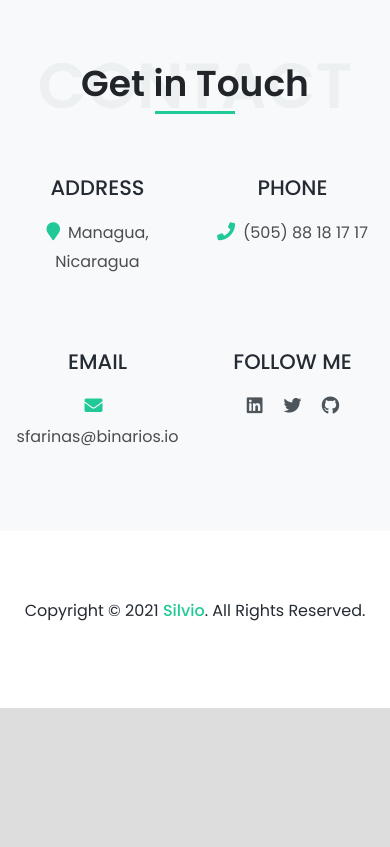
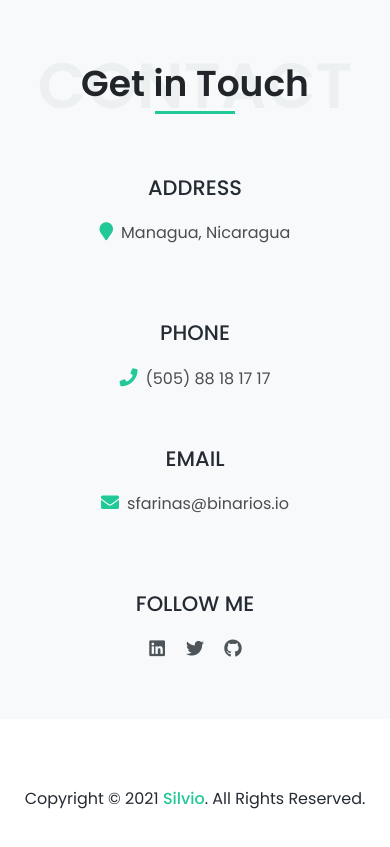
Before and after one commit to sjfarinas/sjfarinas.github.io, a plain HTML site: page index.html in a window 390 px wide. Shown: the part 5780-6627 px from the top of the page. Before the commit the page ends 6488 px from the top, so only its background shows below. Drawn offline with Linux system fonts and the light colour scheme.

Commit message:
fix responsive contact section

```diff
--- a/index.html
+++ b/index.html
@@ -329,20 +329,20 @@
           <p class="text-9 text-dark fw-600 position-absolute w-100 align-self-center lh-base mb-0">Get in Touch<span class="heading-separator-line border-bottom border-3 border-primary d-block mx-auto"></span> </p>
         </div>
         <!-- Heading end-->
-        <div class="row gy-5">
-          <div class="col col-xl-3 order-1 order-md-0 text-center text-md-start">
+        <div class="row gy-5 justify-content-md-between">
+          <div class="col-md-auto order-1 order-md-0 text-center text-md-start">
             <h2 class="mb-3 text-5 text-uppercase">Address</h2>
             <p class="text-3 mb-4"><span class="text-primary text-4 me-2"><i class="fa fa-map-marker"></i></span>Managua, Nicaragua</p>
           </div>
-          <div class="col col-xl-3 order-1 order-md-0 text-center text-md-start">
+          <div class="col-md-auto order-1 order-md-0 text-center text-md-start">
             <h2 class="mb-3 text-5 text-uppercase">Phone</h2>
             <p class="text-3 mb-1"><span class="text-primary text-4 me-2"><i class="fas fa-phone"></i></span>(505) 88 18 17 17</p>
           </div>
-          <div class="col col-xl-3 order-1 order-md-0 text-center text-md-start">
+          <div class="col-md-auto order-1 order-md-0 text-center text-md-start">
             <h2 class="mb-3 text-5 text-uppercase">Email</h2>
             <p class="text-3 mb-4"><span class="text-primary text-4 me-2"><i class="fas fa-envelope"></i></span>sfarinas@binarios.io</p>
           </div>
-          <div class="col col-xl-3 order-1 order-md-0 text-center text-md-start">
+          <div class="col-md-auto order-1 order-md-0 text-center text-md-start">
             <h2 class="mb-3 text-5 text-uppercase">Follow Me</h2>
             <ul class="social-icons justify-content-center justify-content-md-start">
               <li class="social-icons-linkedin"><a data-bs-toggle="tooltip" href="https://www.linkedin.com/in/silvio-fari%C3%B1as-4ba66179/" target="_blank" title="LinkedIn"><i class="fab fa-linkedin"></i></a></li>
```
